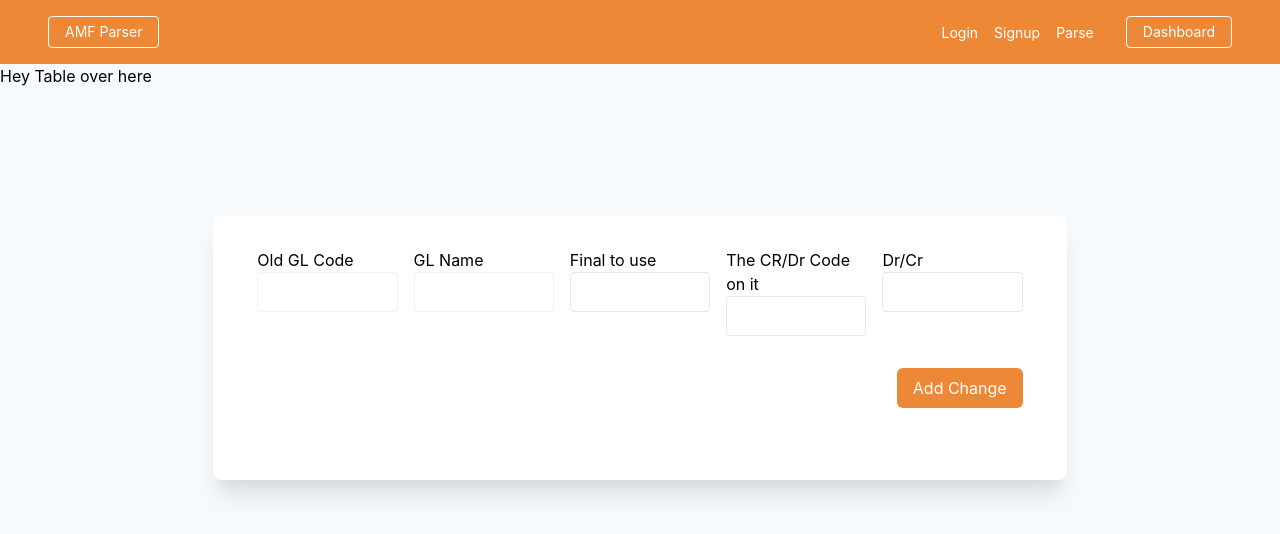
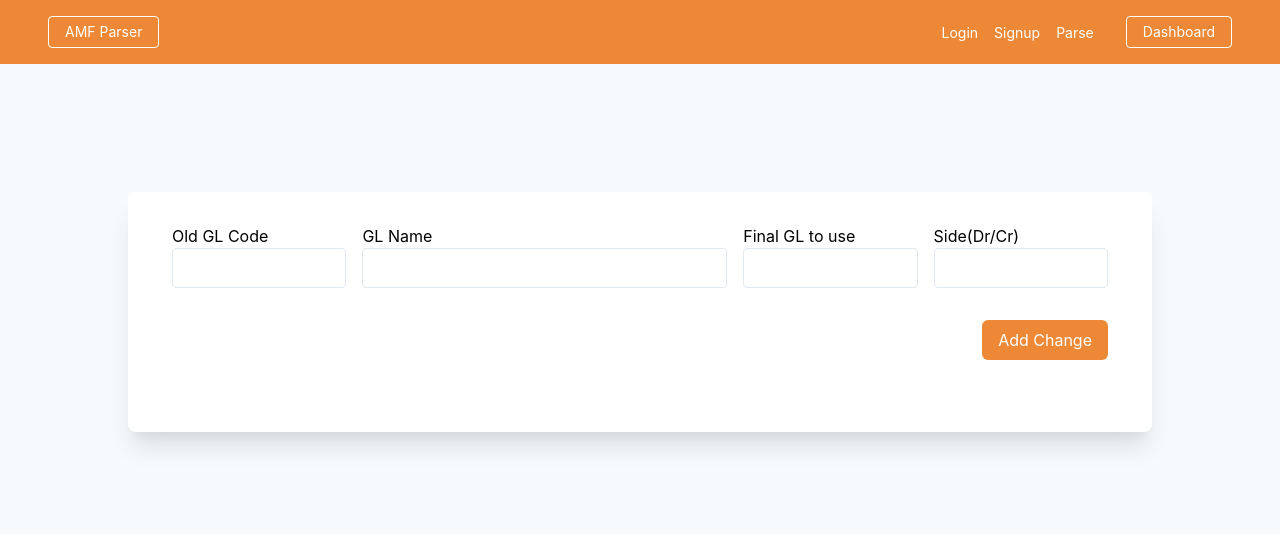
Before and after one commit to boyepanthera/amf-frontend, a React (Create React App) app: page /dashboard in a window 1280 px wide. Shown: the top 534 px of the page. Built offline with nearby package versions, Linux system fonts and the light colour scheme.

Commit message:
dashboard card

```diff
--- a/src/components/Dashboard.js
+++ b/src/components/Dashboard.js
@@ -6,20 +6,20 @@ import * as Yup from 'yup';
 export const Dashboard = () => {
     let DashSchema = Yup.object().shape({
         oldCode: Yup.string()
-            .min(8, 'Password is too short, minimum of 8 characters!')
-            .required('Password cannot be empty'),
+            .test('len', 'Old code has to be exactly four characters!', val => val.length === 4)
+            .required('Old ledger code cannot be empty'),
         glName: Yup.string()
-            .min(8, 'Password is too short, minimum of 8 characters!')
-            .required('Password cannot be empty'),
+            .min(2, 'Too short, Group ledger name has minimum of 2 characters!')
+            .required('Group ledger code cannot be empty'),
         finalCode: Yup.string()
-            .min(8, 'Password is too short, minimum of 8 characters!')
-            .required('Password cannot be empty'),
-        sideCode: Yup.string()
-            .min(8, 'Password is too short, minimum of 8 characters!')
-            .required('Password cannot be empty'),
+            .test('len', 'New  ledger code has to be exactly 4 characters!', val => val.length === 4)
+            .required('New ledger code cannot be empty'),
+        // sideCode: Yup.string()
+        //     .min(8, 'Password is too short, minimum of 8 characters!')
+        //     .required('Password cannot be empty'),
         side: Yup.string()
-            .min(8, 'Password is too short, minimum of 8 characters!')
-            .required('Password cannot be empty'),
+            .test('len', 'Not allowed, side has to be two characters Dr/Cr!', val => val.length === 2)
+            .required('Side cannot be empty'),
     })
     const handleSubmit = (values) => {
         console.log(values);
@@ -28,20 +28,13 @@ export const Dashboard = () => {
     return (
         <div className='bg-gray-100 h-screen'>
             <Navbar />
-            <div>
-                <div className='mx-auto'>
-                    Hey Table over here
-                </div>
-            </div>
-            <div className='w-2/3 mx-auto'>
-
-
+            <div className='w-4/5 mx-auto'>
                 <Formik
                     initialValues={{
                         oldColde: '',
                         glName: '',
                         finalCode: '',
-                        sideCode: '',
+                        // sideCode: '',
                         side: ''
                     }}
                     onSubmit={handleSubmit}
@@ -52,27 +45,22 @@ export const Dashboard = () => {
                             <div className='flex flex-wrap -mx-3 mb-2'>
                                 <div className='w-full md:w-1/5 px-2 mb-6 md:mb-0'>
                                     <label>Old GL Code</label>
-                                    <Field name='oldCode' type='text' placeholder='' className='h-10 w-full rounded border border-gray-200 focus:border-gray-200' />
-                                    {errors.name && touched.name ? (<div className='text-red-300'>{errors.name}</div>) : null}
+                                    <Field name='oldCode' type='text' placeholder='' className='h-10 w-full rounded border leading-tight focus:outline-none focus:bg-white focus:border-gray-500' />
+                                    {errors.oldCode && touched.oldCode ? (<div className='text-red-300'>{errors.oldCode}</div>) : null}
                                 </div>
-                                <div className='w-full md:w-1/5 px-2 mb-6 md:mb-0'>
+                                <div className='w-full md:w-2/5 px-2 mb-6 md:mb-0'>
                                     <label>GL Name</label>
-                                    <Field type='text' name='glName' placeholder='' className='h-10 w-full rounded border border-gray-200 focus:border-gray-200' />
+                                    <Field type='text' name='glName' placeholder='' className='h-10 w-full rounded border leading-tight focus:outline-none focus:bg-white focus:border-gray-500' />
                                     {errors.glName && touched.glName ? (<div className='text-red-300'>{errors.glName}</div>) : null}
                                 </div>
                                 <div className='w-full md:w-1/5 px-2 mb-6 md:mb-0'>
-                                    <label>Final to use</label>
+                                    <label>Final GL to use</label>
                                     <Field type='text' name='finalCode' placeholder='' className='h-10 w-full rounded border leading-tight focus:outline-none focus:bg-white focus:border-gray-500 ' />
                                     {errors.finalCode && touched.finalCode ? (<div className='text-red-300'>{errors.finalCode}</div>) : null}
                                 </div>
                                 <div className='w-full md:w-1/5 px-2 mb-6 md:mb-0'>
-                                    <label>The CR/Dr Code on it</label>
-                                    <Field type='text' placeholder='' name='sideCode' className='h-10 w-full rounded border focus:border-gray-500 ' />
-                                    {errors.sideCode && touched.sideCode ? (<div className='text-red-300'>{errors.sideCode}</div>) : null}
-                                </div>
-                                <div className='w-full md:w-1/5 px-2 mb-6 md:mb-0'>
-                                    <label>Dr/Cr</label>
-                                    <Field type='text' name='side' placeholder='' className='h-10 w-full rounded border focus:border-gray-500 ' />
+                                    <label>Side(Dr/Cr)</label>
+                                    <Field type='text' name='side' placeholder='' className='h-10 w-full rounded border leading-tight focus:outline-none focus:bg-white focus:border-gray-500' />
                                     {errors.side && touched.side ? (<div className='text-red-300'>{errors.side}</div>) : null}
                                 </div>
                                 <div className='flex ml-auto mr-2 my-8'>
--- a/src/components/LeftPanel.js
+++ b/src/components/LeftPanel.js
@@ -6,7 +6,7 @@ export const LeftPanel = () => {
     <div className='w-1/2 mx-auto'>
       <div className=' p-10'>
         <div className=' my-20 max-w-full flex flex-shrink-0'>
-          <img className='h-64 ' src={Uploading} alt='Explainer Standing with Direction for app use' />
+          <img className=' ' height={700} width src={Uploading} alt='Explainer Standing with Direction for app use' />
         </div>
         <div className='item-1 text-3xl text-center font-bold text-orange-700 '>In One Click.</div>
         <div className='text-orange-600 text-center mx-5 mb-32 font-bold text-sm'>Attach your AMF and get it parsed for you.</div>
```
